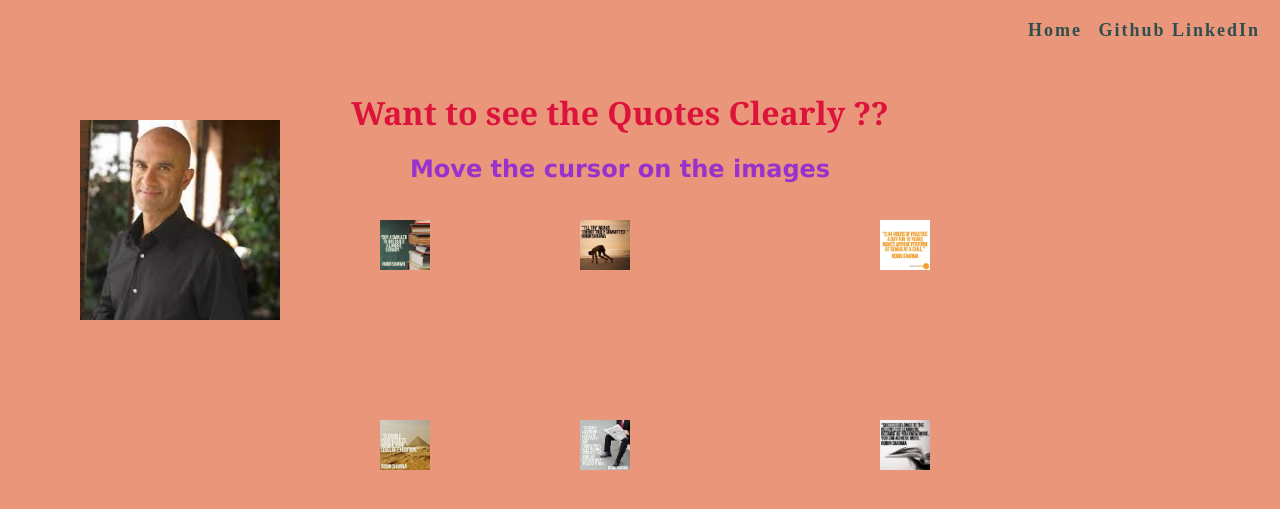
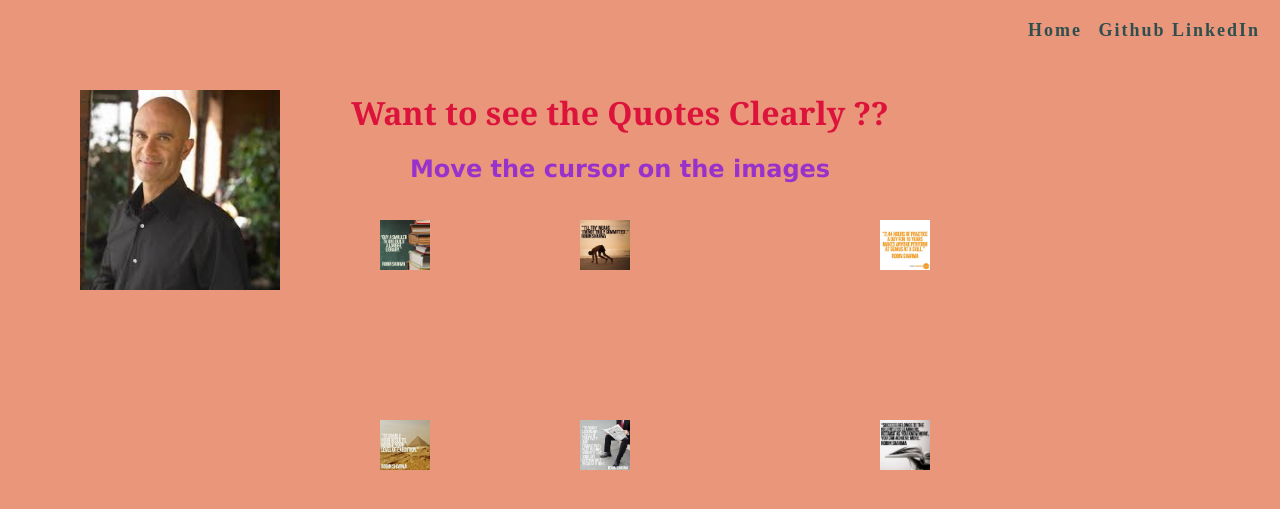
Before and after one commit to christyjax/christyjax.github.io, a Jekyll site: the page Quotes1.html, which Jekyll copies as it is, in a window 1280 px wide. Shown: the top 509 px of the page. Built offline with Jekyll 4.4.1, drawn with Linux system fonts in a browser that asks for light colours.

Commit message:
Update Quotes1.css

```diff
--- a/css/Quotes1.css
+++ b/css/Quotes1.css
@@ -10,7 +10,7 @@
 {
 	position:absolute;
 	 left:100px;
-	 top:100px;
+	 top:70px;
 }
 #home{
 	margin-right: 10px;
```
